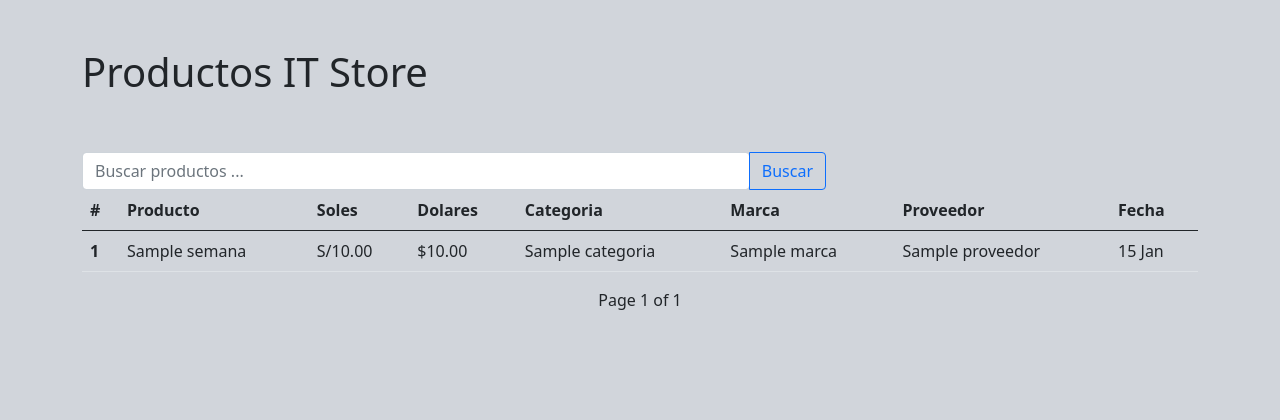
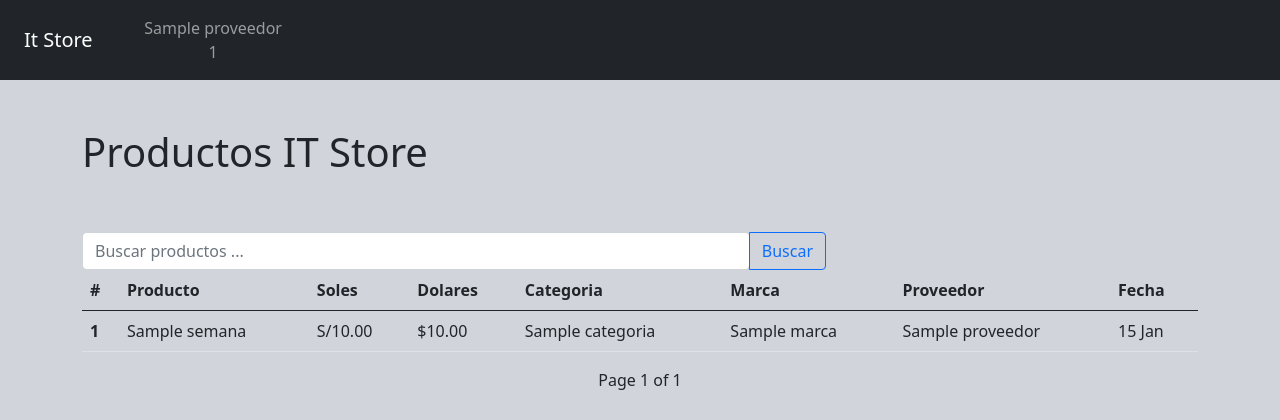
Before and after one commit to ippsatsi/scrapy-computer-prod, a Django app: template main/templates/buscador.html in a window 1280 px wide. Shown: the top 420 px of the page. Run offline with Django 4.2, Linux system fonts and the light colour scheme; the template is opened without the code that fills it: most values are stand-ins (such as "Sample title", 1, 10 or a date in 2020).

Commit message:
Add navbar

```diff
--- a/Crawler/settings.py
+++ b/Crawler/settings.py
@@ -39,6 +39,7 @@ INSTALLED_APPS = [
     'django.contrib.sessions',
     'django.contrib.messages',
     'django.contrib.staticfiles',
+    'django_extensions', #shell_plus
     'main',
 ]
 
--- a/main/templates/buscador.html
+++ b/main/templates/buscador.html
@@ -8,10 +8,34 @@
   <meta charset="UTF-8">
   <meta http-equiv="X-UA-Compatible" content="IE=edge">
   <meta name="viewport" content="width=device-width, initial-scale=1.0">
-<link href="https://cdn.jsdelivr.net/npm/bootstrap@5.0.1/dist/css/bootstrap.min.css" rel="stylesheet" integrity="sha384-+0n0xVW2eSR5OomGNYDnhzAbDsOXxcvSN1TPprVMTNDbiYZCxYbOOl7+AMvyTG2x" crossorigin="anonymous">
+{% comment %} <link href="https://cdn.jsdelivr.net/npm/bootstrap@5.0.1/dist/css/bootstrap.min.css" rel="stylesheet" integrity="sha384-+0n0xVW2eSR5OomGNYDnhzAbDsOXxcvSN1TPprVMTNDbiYZCxYbOOl7+AMvyTG2x" crossorigin="anonymous"> {% endcomment %}
+<link href="https://cdn.jsdelivr.net/npm/bootstrap@5.0.2/dist/css/bootstrap.min.css" rel="stylesheet" integrity="sha384-EVSTQN3/azprG1Anm3QDgpJLIm9Nao0Yz1ztcQTwFspd3yD65VohhpuuCOmLASjC" crossorigin="anonymous">
 <link href="{% static 'main/css/buscador_0.2.css' %}" rel="stylesheet"/>
 </head>
 <body>
+
+  <nav class="navbar navbar-expand-md bg-dark navbar-dark">
+    <a href="#" class="navbar-brand ms-4">It Store</a>
+
+    <button type="button" name="button" class="navbar-toggler navbar-toggler-right" data-bs-toggle="collapse" data-bs-target="#navb">
+      <span class="navbar-toggler-icon"></span>
+    </button>
+    <div class="container-md">
+      <div id="navb" class="navbar-collapse collapse hide">
+        <ul class="nav navbar-nav">
+          {% for empresa in prodXproveedor %}
+          <li class="navbar-item d-block">
+            <a href="#" class="nav-link"><span class="d-block">{{empresa.proveedor}}</span> <p class="text-center pb-0 mb-0">{{empresa.num_prod}}</p></a>
+          </li>
+          {% endfor %}
+        </ul>
+
+      </div>
+    </div>
+
+
+  </nav>
+
   <div class="container">
     <br><br>
 
@@ -90,5 +114,6 @@
     {% endif %}
   </div>
   <!-- END Pagination -->
+  <script src="https://cdn.jsdelivr.net/npm/bootstrap@5.0.2/dist/js/bootstrap.bundle.min.js" integrity="sha384-MrcW6ZMFYlzcLA8Nl+NtUVF0sA7MsXsP1UyJoMp4YLEuNSfAP+JcXn/tWtIaxVXM" crossorigin="anonymous"></script>
 </body>
 </html>
```
Also changed, not shown: main/views.py (+23 -0 lines), scrapy_app/dbs/default.db, 1 other file.
